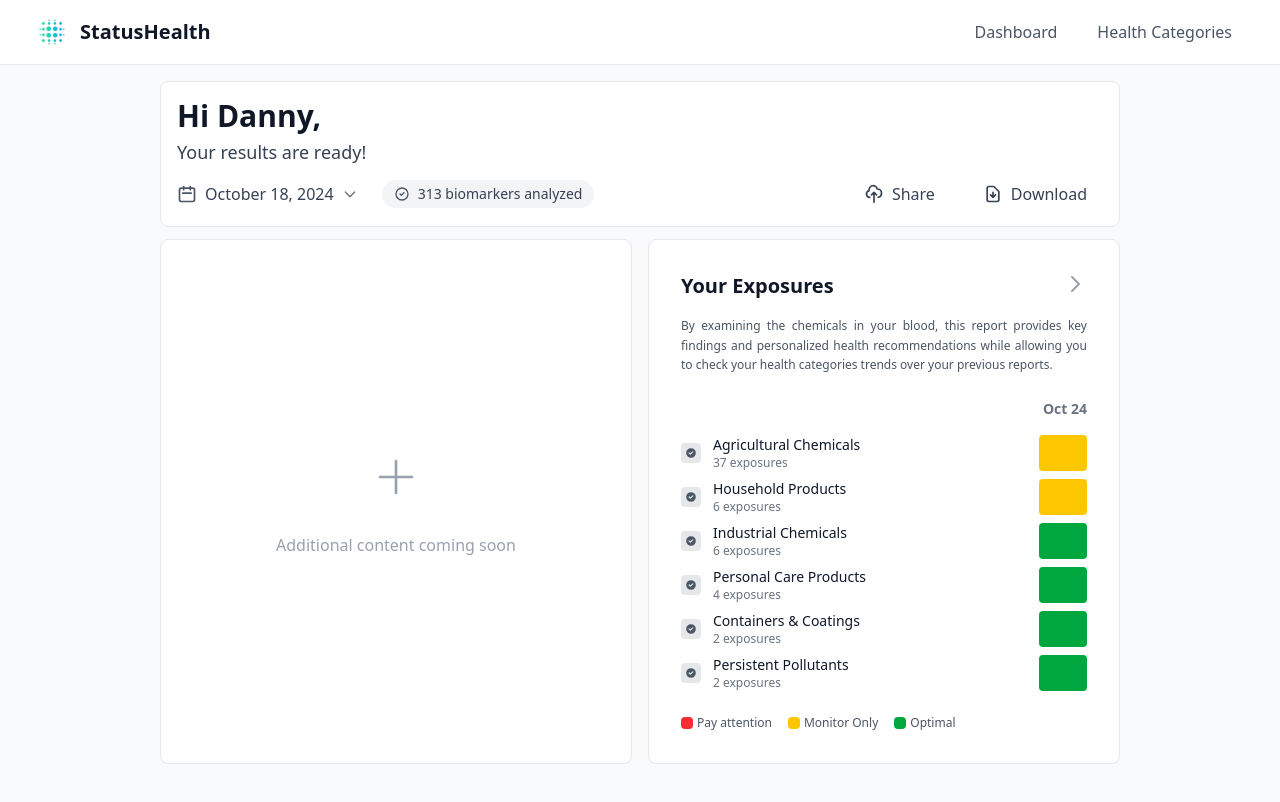
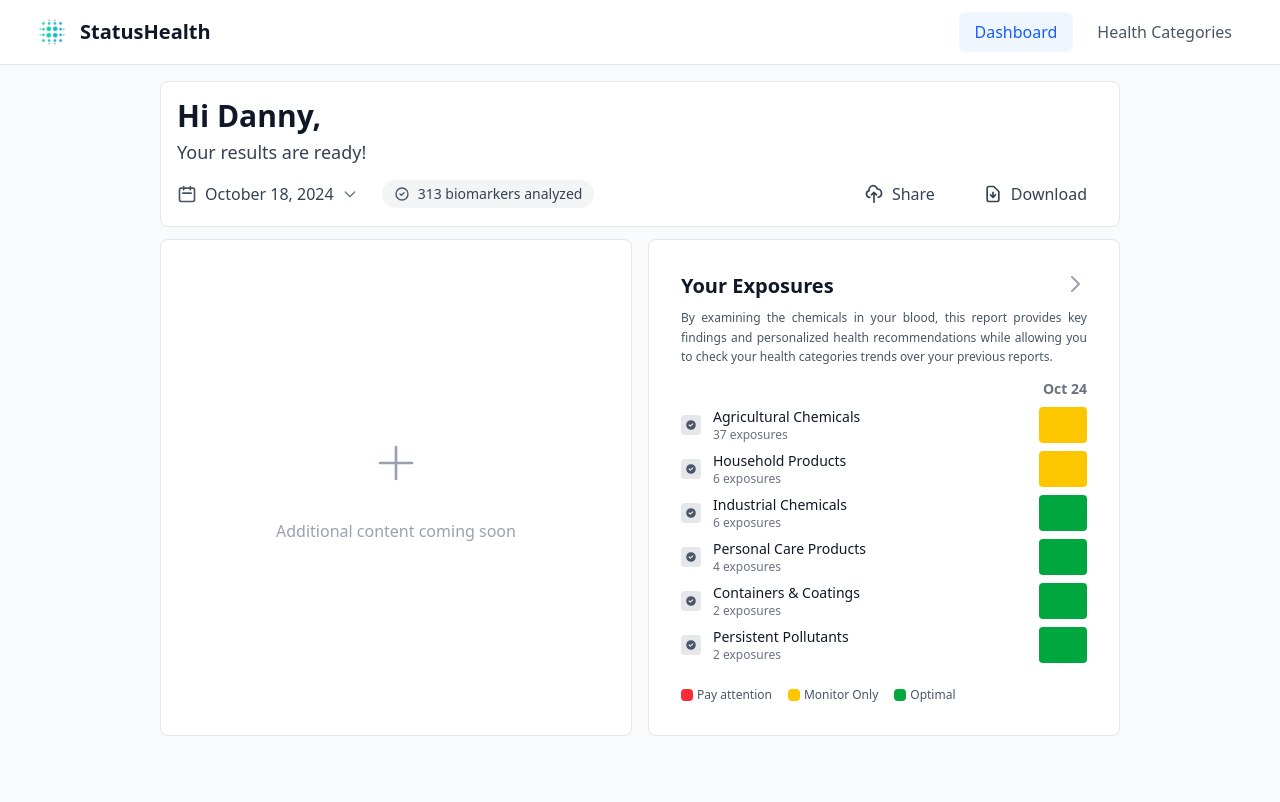
Before and after one commit to Liamoiknine/StatusHealth, a Next.js app: page / in a window 1280 px wide. Shown: the top 802 px of the page. Built offline with nearby package versions, Linux system fonts and the light colour scheme.

Commit message:
minor tweaks

```diff
--- a/src/components/ExposureReportCard.tsx
+++ b/src/components/ExposureReportCard.tsx
@@ -12,7 +12,7 @@ interface ExposureReportCardProps {
 export default function ExposureReportCard({ categories }: ExposureReportCardProps) {
   return (
     <div className="bg-white border border-gray-200 rounded-lg p-8 min-h-[400px] flex flex-col">
-      <div className="flex items-start justify-between mb-4">
+      <div className="flex items-start justify-between mb-2">
         <div className="flex items-center space-x-2">
           <h2 className="text-xl font-bold text-gray-900">Your Exposures</h2>
         </div>
@@ -23,11 +23,11 @@ export default function ExposureReportCard({ categories }: ExposureReportCardPro
         </Link>
       </div>
 
-      <p className="text-gray-600 mb-6 text-[12px] leading-relaxed text-justify">
+      <p className="text-gray-600 mb-3 text-[12px] leading-relaxed text-justify">
         By examining the chemicals in your blood, this report provides key findings and personalized health recommendations while allowing you to check your health categories trends over your previous reports.
       </p>
 
-      <div className="flex justify-end mb-4">
+      <div className="flex justify-end mb-2">
         <span className="text-sm font-bold text-gray-500">Oct 24</span>
       </div>
 
--- a/src/components/Navbar.tsx
+++ b/src/components/Navbar.tsx
@@ -1,7 +1,11 @@
+'use client';
+
 import Image from 'next/image';
 import Link from 'next/link';
+import { usePathname } from 'next/navigation';
 
 export default function Navbar() {
+  const pathname = usePathname();
   return (
     <nav className="bg-white border-b border-gray-200">
       <div className="w-full px-8">
@@ -22,13 +26,21 @@ export default function Navbar() {
           <div className="flex items-center space-x-2">
             <Link
               href="/"
-              className="px-4 py-2 text-gray-600 hover:text-gray-900 hover:bg-gray-50 rounded-lg transition-all duration-200 font-medium"
+              className={`px-4 py-2 rounded-lg transition-all duration-200 font-medium ${
+                pathname === '/'
+                  ? 'text-blue-600 bg-blue-50'
+                  : 'text-gray-600 hover:text-gray-900 hover:bg-gray-50'
+              }`}
             >
               Dashboard
             </Link>
             <Link
               href="/categories"
-              className="px-4 py-2 text-gray-600 hover:text-gray-900 hover:bg-gray-50 rounded-lg transition-all duration-200 font-medium"
+              className={`px-4 py-2 rounded-lg transition-all duration-200 font-medium ${
+                pathname === '/categories'
+                  ? 'text-blue-600 bg-blue-50'
+                  : 'text-gray-600 hover:text-gray-900 hover:bg-gray-50'
+              }`}
             >
               Health Categories
             </Link>
```
